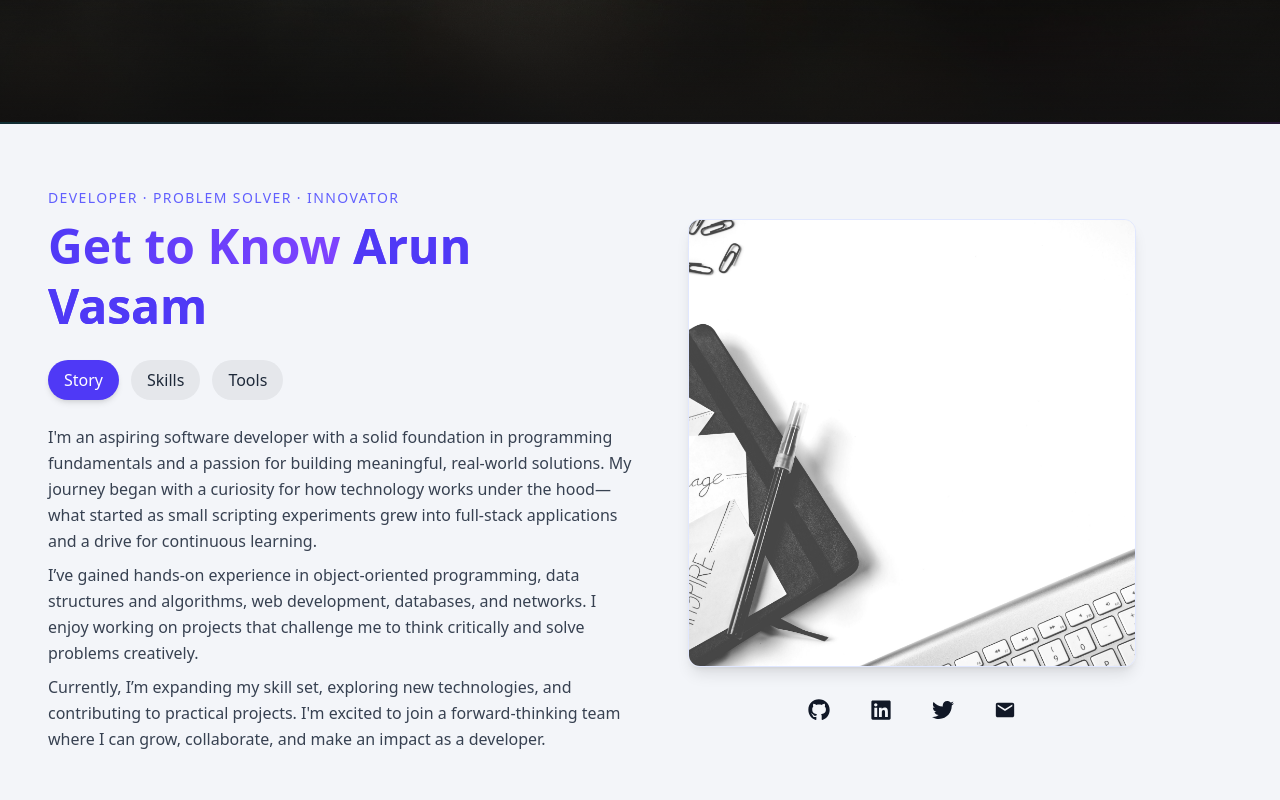
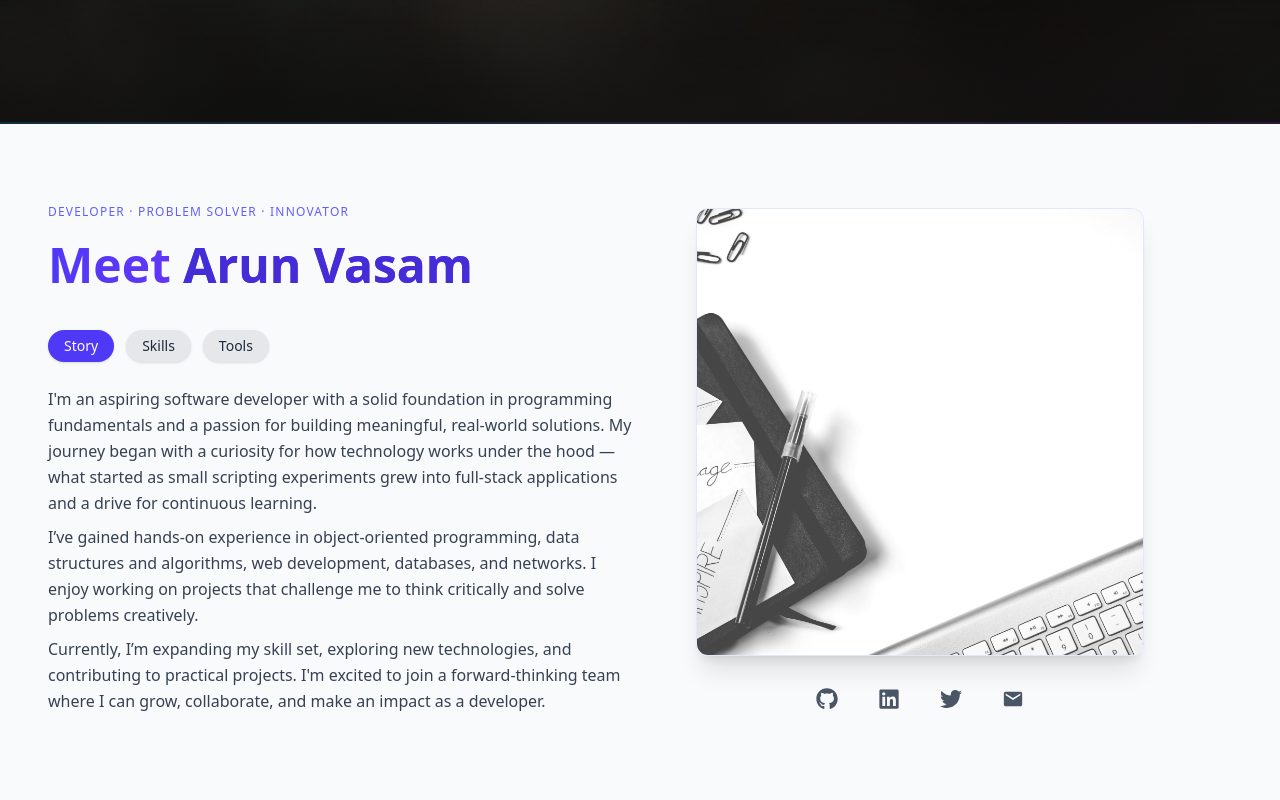
Before and after one commit to ArunPandyanVasam/arun-vasam, a React (Vite) app: page / in a window 1280 px wide. Shown: the part 660-1460 px from the top of the page. Built offline with nearby package versions, Linux system fonts and the light colour scheme.

Commit message:
font change

```diff
--- a/src/components/About/About.jsx
+++ b/src/components/About/About.jsx
@@ -9,7 +9,7 @@ const About = () => {
   const tabs = ["Story", "Skills", "Tools"];
 
   const tabContent = {
-    Story: `I'm an aspiring software developer with a solid foundation in programming fundamentals and a passion for building meaningful, real-world solutions. My journey began with a curiosity for how technology works under the hood—what started as small scripting experiments grew into full-stack applications and a drive for continuous learning.
+    Story: `I'm an aspiring software developer with a solid foundation in programming fundamentals and a passion for building meaningful, real-world solutions. My journey began with a curiosity for how technology works under the hood — what started as small scripting experiments grew into full-stack applications and a drive for continuous learning.
 
 I’ve gained hands-on experience in object-oriented programming, data structures and algorithms, web development, databases, and networks. I enjoy working on projects that challenge me to think critically and solve problems creatively.
 
@@ -21,63 +21,63 @@ Currently, I’m expanding my skill set, exploring new technologies, and contrib
 
     Tools: `• VS Code, GitHub, Postman, Figma
 • scikit-learn, pandas, matplotlib, Excel
-• Netlify, Vercel, Render, Railway`,
+• Netlify, Vercel, Render, Railway`
   };
 
   const renderContent = () =>
     tabContent[activeTab].split("\n").map((line, index) => (
-      <p key={index} className="mb-2 text-[#374151]">
+      <p key={index} className="mb-2 text-gray-700">
         {line}
       </p>
     ));
 
   const tabContentVariants = {
     hidden: { opacity: 0, y: 20 },
-    visible: { opacity: 1, y: 0 },
+    visible: { opacity: 1, y: 0 }
   };
 
   const socialLinks = [
     {
       label: "GitHub",
       href: "https://github.com/ArunPandyanVasam",
-      icon: <FaGithub size={22} />,
+      icon: <FaGithub size={22} />
     },
     {
       label: "LinkedIn",
       href: "https://www.linkedin.com/in/arun-vasam/",
-      icon: <FaLinkedin size={22} />,
+      icon: <FaLinkedin size={22} />
     },
     {
       label: "Twitter",
       href: "https://x.com/APandyan",
-      icon: <FaTwitter size={22} />,
+      icon: <FaTwitter size={22} />
     },
     {
       label: "Email",
       href: "mailto:arunpandyanv@gmail.com",
-      icon: <MdEmail size={22} />,
-    },
+      icon: <MdEmail size={22} />
+    }
   ];
 
   return (
     <section
       id="about"
-      className="py-16 px-4 sm:px-6 md:px-12 bg-[#f3f5f9] text-[#111827]"
+      className="py-20 px-4 sm:px-8 md:px-12 bg-[#f9fafb] text-[#111827]"
     >
       <div className="max-w-7xl mx-auto">
-        <div className="flex flex-col lg:flex-row items-center gap-12">
+        <div className="flex flex-col lg:flex-row items-center gap-14">
           <motion.div
             initial={{ opacity: 0, x: -30 }}
             animate={{ opacity: 1, x: 0 }}
             transition={{ duration: 0.6 }}
             className="w-full lg:w-1/2"
           >
-            <p className="text-indigo-500 text-sm uppercase tracking-widest mb-2 text-center lg:text-left">
+            <p className="text-indigo-500 text-xs uppercase tracking-widest mb-3 text-center lg:text-left">
               Developer · Problem Solver · Innovator
             </p>
 
-            <h2 className="text-3xl sm:text-4xl md:text-5xl font-extrabold mb-6 leading-tight text-center lg:text-left text-transparent bg-clip-text bg-gradient-to-r from-indigo-600 to-purple-500">
-              Get to Know <span className="text-indigo-600">Arun Vasam</span>
+            <h2 className="text-4xl md:text-5xl font-extrabold mb-8 leading-snug text-center lg:text-left text-transparent bg-clip-text bg-gradient-to-r from-indigo-600 to-purple-600">
+              Meet <span className="text-indigo-700">Arun Vasam</span>
             </h2>
 
             <div className="flex justify-center lg:justify-start gap-3 flex-wrap mb-6">
@@ -85,9 +85,9 @@ Currently, I’m expanding my skill set, exploring new technologies, and contrib
                 <button
                   key={tab}
                   onClick={() => setActiveTab(tab)}
-                  className={`px-4 py-2 font-medium rounded-full transition focus:outline-none focus:ring-2 focus:ring-indigo-500 ${
+                  className={`px-4 py-1.5 text-sm font-medium rounded-full transition-all duration-300 focus:outline-none focus:ring-2 focus:ring-indigo-500 shadow-sm ${
                     activeTab === tab
-                      ? "bg-indigo-600 text-white shadow-md"
+                      ? "bg-indigo-600 text-white"
                       : "bg-gray-200 text-gray-800 hover:bg-gray-300"
                   }`}
                 >
@@ -117,7 +117,7 @@ Currently, I’m expanding my skill set, exploring new technologies, and contrib
             transition={{ duration: 0.6 }}
             className="w-full max-w-sm sm:max-w-md lg:w-1/2 flex flex-col items-center"
           >
-            <div className="w-full aspect-square rounded-xl overflow-hidden shadow-lg border border-indigo-100">
+            <div className="w-full aspect-square rounded-xl overflow-hidden shadow-xl border border-indigo-100">
               <img
                 src="/assets/about/about.jpg"
                 alt="About Arun Vasam"
@@ -134,7 +134,7 @@ Currently, I’m expanding my skill set, exploring new technologies, and contrib
                   target="_blank"
                   rel="noopener noreferrer"
                   aria-label={label}
-                  className="p-2 text-[#1F2937]-500 hover:text-purple-600 rounded-full transition hover:bg-indigo-100"
+                  className="p-2 text-gray-600 hover:text-indigo-600 rounded-full transition hover:bg-indigo-100"
                 >
                   {icon}
                 </a>
--- a/src/components/Footer/Footer.jsx
+++ b/src/components/Footer/Footer.jsx
@@ -6,7 +6,7 @@ const Footer = () => {
   const currentYear = new Date().getFullYear();
 
   return (
-    <footer className="bg-[#ebe8e0] text-[#1F2937] py-10 mt-0">
+    <footer className="bg-[#f3f5f9] text-[#1F2937] py-10 mt-0">
       <div className="max-w-7xl mx-auto px-6 md:px-12">
         <div className="flex flex-col sm:flex-row items-center justify-between gap-6 mb-10">
           <div className="text-center sm:text-left">
--- a/src/components/Navbar/Navbar.jsx
+++ b/src/components/Navbar/Navbar.jsx
@@ -18,7 +18,7 @@ const Navbar = () => {
   }, []);
 
   return (
-    <header className="sticky top-0 z-50 bg-[#ebe8e0] shadow-md">
+    <header className="sticky top-0 z-50 bg-[#f3f5f9] shadow-md">
       <nav className="max-w-7xl mx-auto px-6 py-4 flex items-center justify-between">
         <div className="text-2xl font-bold tracking-wide text-[#1F2937]">
           ARUN
```
